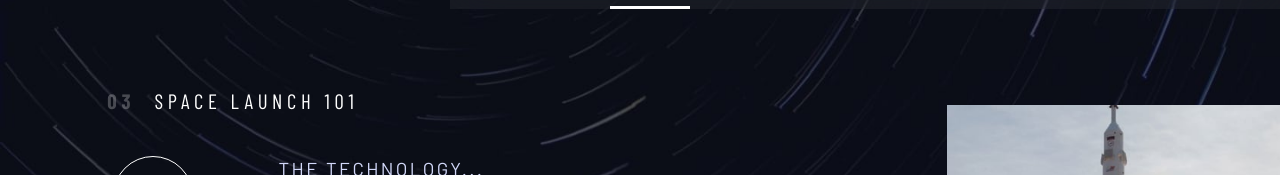
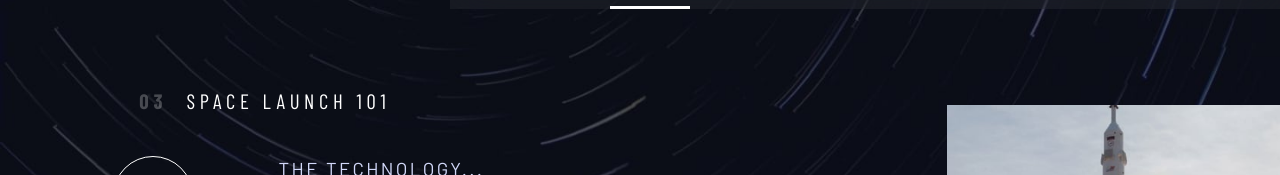
Before and after one commit to DavidofOrange/space-tourism-website, a React (Create React App) app: page /technology in a window 1280 px wide. Shown: the part 114-289 px from the top of the page. Built offline with nearby package versions, Linux system fonts and the light colour scheme; a web font is replaced by a local one.

Commit message:
Fixed padding around numbered-title

```diff
--- a/src/components/Crew.jsx
+++ b/src/components/Crew.jsx
@@ -11,7 +11,7 @@ export default function Crew() {
         <section className="crew">
           <Nav />
           <main className="grid-container grid-container--crew">
-            <h1 className="numbered-title"><span>02</span> Meet your crew</h1>
+            <h1 className="numbered-title numbered-title--crew"><span>02</span> Meet your crew</h1>
             <article className="crew-info ff-serif flow">
               <h2 className="crew-title text-accent fs-600 flow uppercase">{role}</h2>
               <h3 className="fs-700 flow uppercase">{name}</h3>
--- a/src/components/Technology.jsx
+++ b/src/components/Technology.jsx
@@ -11,7 +11,7 @@ export default function Technology() {
           <section className="tech">
             <Nav />
             <main className="grid-container--tech">
-              <h1 className="numbered-title"><span>03</span> SPACE LAUNCH 101</h1>
+              <h1 className="numbered-title numbered-title--tech"><span>03</span> SPACE LAUNCH 101</h1>
               <div className="tech-image flow" data={index}></div>
               <div className="btns-container flow">
                 {technology.map((person, index) => (
--- a/src/index.css
+++ b/src/index.css
@@ -543,6 +543,9 @@ select {
             'image';
         padding-bottom: 0;
     }
+    .numbered-title--crew {
+        padding-left: 2rem;
+    }
     .crew-title {
         opacity: .6;
     }
@@ -557,6 +560,9 @@ select {
         border: none;
     }
     /* technology */
+    .numbered-title--tech {
+        padding-left: 2rem;
+    }
     .tech-info {
         max-width: 52ch;
     }
@@ -795,10 +801,10 @@ select {
 
   @media only screen and (min-width: 700px) {
     .home {
-      background: url('./components/assets/home/background-home-tablet.jpg') no-repeat center/cover;
+        background: url('./components/assets/home/background-home-tablet.jpg') no-repeat center/cover;
     }
     .destination {
-      background: url('./components/assets/destination/background-destination-tablet.jpg') no-repeat center/cover;
+        background: url('./components/assets/destination/background-destination-tablet.jpg') no-repeat center/cover;
     }
     .crew {
         background: url('./components/assets/crew/background-crew-tablet.jpg') no-repeat center/cover;
```
